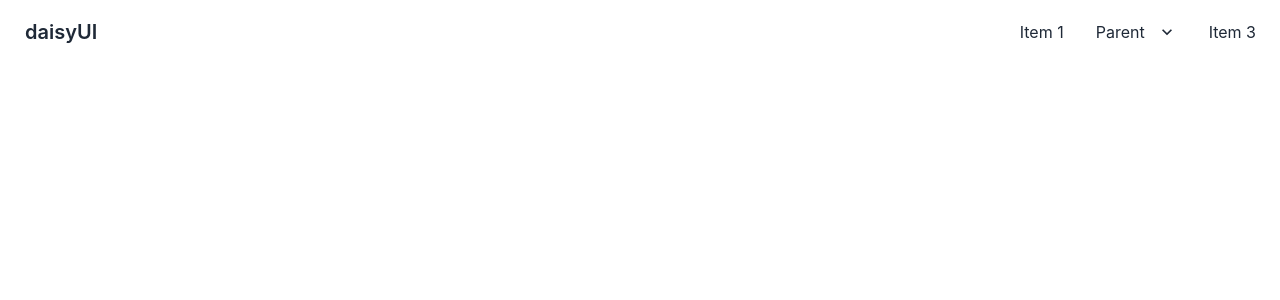
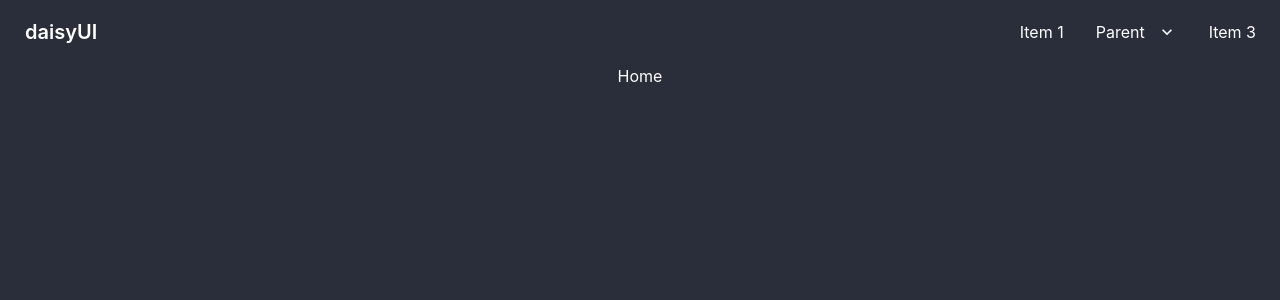
Before and after one commit to MdHasan0467/My_React_Portfolio, a React (Create React App) app: page / in a window 1280 px wide. Shown: the top 300 px of the page. Built offline with nearby package versions, Linux system fonts and the light colour scheme.

Commit message:
bg color added

```diff
--- /dev/null
+++ b/src/components/Pages/Home/Home.js
@@ -0,0 +1,11 @@
+import React from 'react';
+
+const Home = () => {
+    return (
+			<div className='min-h-screen'>
+				<h1>Home</h1>
+			</div>
+		);
+};
+
+export default Home;
--- a/src/components/Routes/Main/Main.js
+++ b/src/components/Routes/Main/Main.js
@@ -4,9 +4,9 @@ import Navbar from '../../Shared/Navbar/Navbar';
 
 const Main = () => {
     return (
-			<div>
-            <Navbar></Navbar>
-            <Outlet></Outlet>
+			<div className='bg-[#2a2d3a] text-white'>
+				<Navbar></Navbar>
+				<Outlet></Outlet>
 			</div>
 		);
 };
--- a/src/components/Shared/Navbar/Navbar.js
+++ b/src/components/Shared/Navbar/Navbar.js
@@ -2,8 +2,8 @@ import React from 'react';
 
 const Navbar = () => {
     return (
-			<div>
-				<div className='navbar bg-base-100'>
+			<div className=''>
+				<div className='navbar bg-[#2a2d3a]'>
 					<div className='flex-1'>
 						<a className='btn btn-ghost normal-case text-xl'>daisyUI</a>
 					</div>
@@ -25,7 +25,7 @@ const Navbar = () => {
 										<path d='M7.41,8.58L12,13.17L16.59,8.58L18,10L12,16L6,10L7.41,8.58Z' />
 									</svg>
 								</a>
-								<ul className='p-2 bg-base-100'>
+								<ul className='p-2 bg-[#242734]'>
 									<li>
 										<a>Submenu 1</a>
 									</li>
```
Also changed, not shown: src/components/Routes/Route/Route.js (+8 -1 lines).
